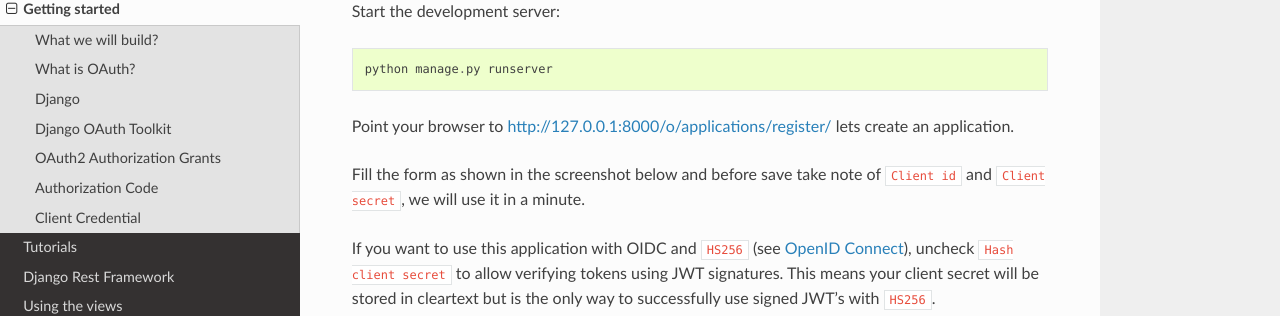
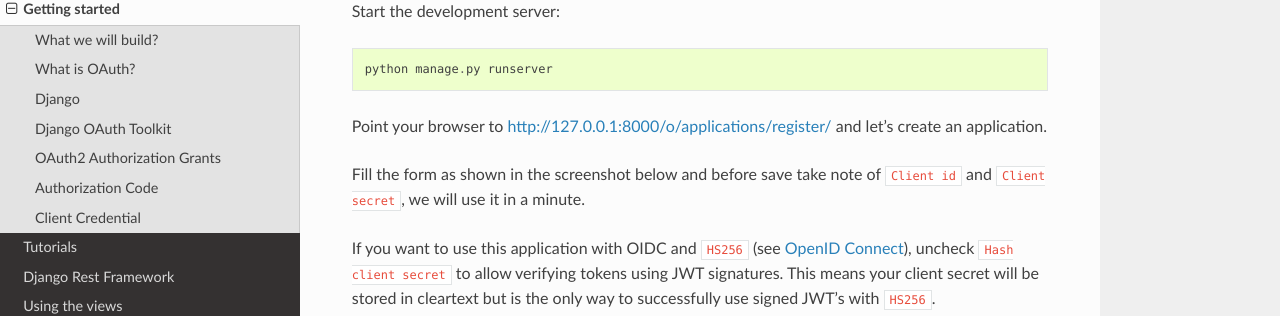
Before and after one commit to jazzband/django-oauth-toolkit, a Sphinx documentation site: the page built from docs/getting_started.rst, in a window 1280 px wide and 900 px high, scrolled down 5273 px. Shown: the part 141-457 px from the top of the window. Built offline with Sphinx 7.4.7 and the Read the Docs theme 3.1.0, drawn with Linux system fonts in a browser that asks for light colours.

Commit message:
Fixes typo

```diff
--- a/docs/getting_started.rst
+++ b/docs/getting_started.rst
@@ -243,7 +243,7 @@
 
     python manage.py runserver
 
-Point your browser to http://127.0.0.1:8000/o/applications/register/ lets create an application.
+Point your browser to http://127.0.0.1:8000/o/applications/register/ and let's create an application.
 
 Fill the form as shown in the screenshot below and before save take note of ``Client id`` and ``Client secret``, we will use it in a minute.
 
```
